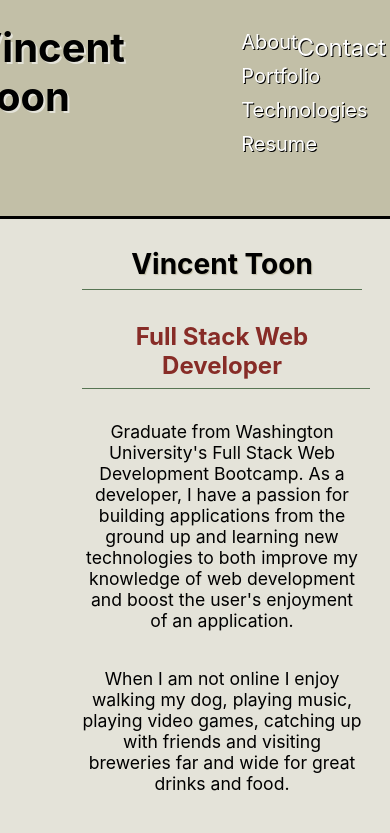
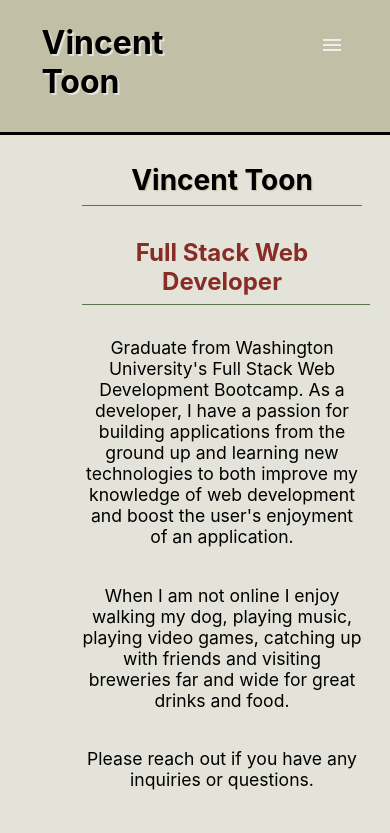
Before and after one commit to Vincenttoon/vincent-toon-portfolio, a React (Create React App) app: page / in a window 390 px wide. Shown: the top 833 px of the page. Built offline with nearby package versions, Linux system fonts and the light colour scheme.

Commit message:
move about to name next

```diff
--- a/src/components/Header/index.js
+++ b/src/components/Header/index.js
@@ -1,14 +1,13 @@
 import React from "react";
 import { NavLink } from "react-router-dom";
-// import { useMediaQuery } from "@mui/material";
-// import DropdownMenu from "../MobileNav";
+import { useMediaQuery } from "@mui/material";
+import MobileNav from "../MobileNav";
 
-function Header(props) {
-  // const isMobile = useMediaQuery('(max-width: 810px)');
+const Header = () => {
+  const isMobile = useMediaQuery("(max-width: 810px)");
 
   return (
     // include Nav in header return
-    <div>
     <header className="hero">
       <div className="hero-div">
         <h1 className="hero-text">Vincent Toon</h1>
@@ -32,9 +31,9 @@ function Header(props) {
       <div className="right-links">
         <NavLink to="/contact">Contact</NavLink>
       </div>
+      <div className="mobile-div">{isMobile && <MobileNav />}</div>
     </header>
-    </div>
   );
-}
+};
 
 export default Header;
--- a/src/components/MobileNav/index.js
+++ b/src/components/MobileNav/index.js
@@ -0,0 +1,44 @@
+import { React, useState } from 'react';
+import { NavLink } from "react-router-dom"
+import MenuIcon from "@mui/icons-material/Menu";
+import Menu from '@mui/material/Menu';
+import MenuItem from '@mui/material/MenuItem';
+import Divider from '@mui/material/Divider';
+
+const MobileNav = () => {
+  const [anchorEl, setAnchorEl] = useState(null);
+  const open = Boolean(anchorEl);
+  const handleClick = (event) => {
+    setAnchorEl(event.currentTarget);
+  };
+  const handleClose = () => {
+    setAnchorEl(null);
+  };
+
+  return (
+    <div>
+      <MenuIcon
+        id="mobile-nav-menu"
+        aria-controls={open ? 'basic-menu' : undefined}
+        aria-haspopup="true"
+        aria-expanded={open ? 'true' : undefined}
+        onClick={handleClick}
+      />
+      <Menu
+        id="basic-menu"
+        anchorEl={anchorEl}
+        open={open}
+        onClose={handleClose}
+      >
+        <MenuItem onClick={handleClose}><NavLink to="/" className="mobile-nav-link">About</NavLink></MenuItem>
+        <MenuItem onClick={handleClose}><NavLink to="/portfolio" className="mobile-nav-link">Portfolio</NavLink></MenuItem>
+        <MenuItem onClick={handleClose}><NavLink to="/technologies" className="mobile-nav-link">Technologies</NavLink></MenuItem>
+        <MenuItem onClick={handleClose}><NavLink to="/resume" className="mobile-nav-link">Resume</NavLink></MenuItem>
+        <Divider />
+        <MenuItem onClick={handleClose}><NavLink to="/contact" className="mobile-nav-link contact-link">Contact</NavLink></MenuItem>
+      </Menu>
+    </div>
+  );
+}
+
+export default MobileNav;
--- a/src/index.css
+++ b/src/index.css
@@ -762,6 +762,24 @@ form label {
 
 /* !=== END FOOTER DIV ===! */
 
+/* !=== START MOBILE NAV ===! */
+
+.mobile-nav-link{
+  text-decoration: none;
+  color: #000;
+}
+
+.mobile-nav-link:hover {
+  background-color: #C2BFA7;
+}
+
+.mobile-div {
+  margin-top: 33px;
+  margin-right: 5px;
+}
+
+/* !=== END MOBILE NAV ===! */
+
 
 
 /* === START ORIGINAL MQ === */
@@ -894,16 +912,55 @@ form label {
     width: 100%;
   }
 
+  .mobile-div {
+    padding: 0;
+  }
+
+  .hero-nav {
+    display: none;
+  }
+
+  .right-links {
+    display: none;
+  }
+
+  .hero-div {
+    width: 50%;
+  }
+
+  .hero-text {
+    font-size: 2em;
+  }
+
+  .mobile-nav-link {
+    margin-top: 50px;
+    display: block;
+    padding: 0;
+  }
+
+
   .hero-nav ul {
     display: flex;
     flex-direction: column;
     font-size: 20px;
+    color: var(--black);
   }
 
   .hero-nav ul li {
     margin-bottom: 5px;
     margin-right: 10px;
   }
+
+  ul {
+    display: flex;
+    flex-direction: column;
+    margin: 0;
+    padding: 0;
+    max-height: 200px;
+    color: var(--black);
+    text-shadow: none;
+  }
+
 
   .txt-div {
     flex-direction: column;
```
Lines whose indentation alone changed are shown as unchanged.
